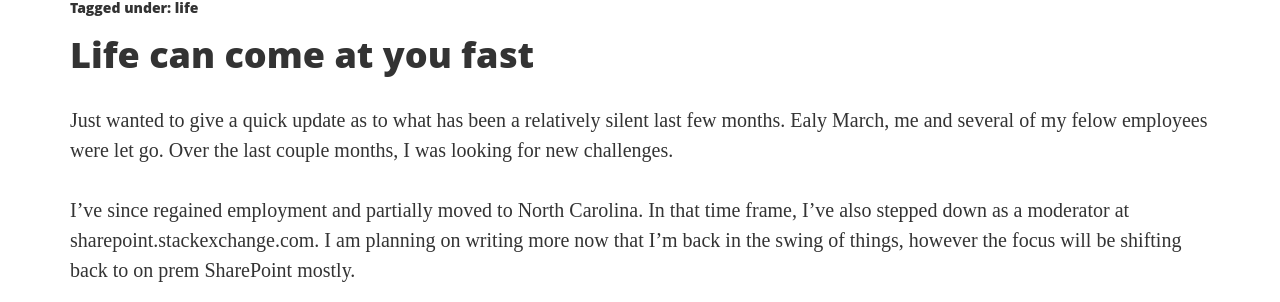
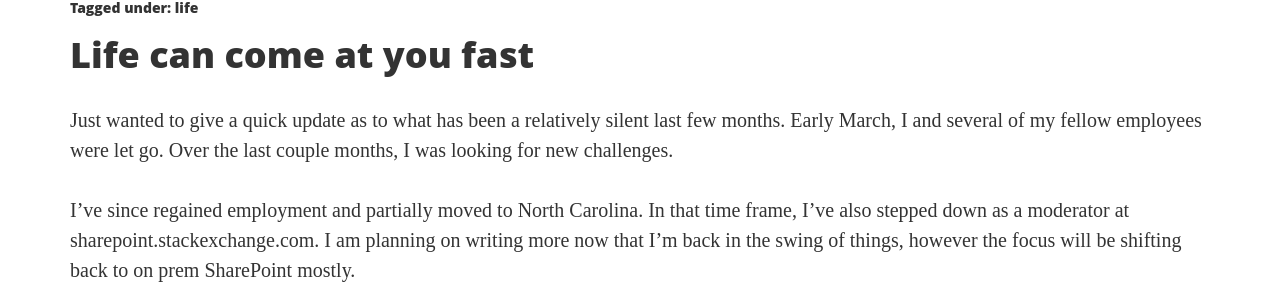
Before and after one commit to ejaya2/ejaya2.github.io, a Jekyll site: the page built from _posts/2018-05-01-life-updates.md, in a window 1280 px wide. Shown: the part 640-942 px from the top of the page. Built offline with Jekyll 4.4.1, drawn with Linux system fonts in a browser that asks for light colours.

Commit message:
Update 2018-05-01-life-updates.md

```diff
--- a/_posts/2018-05-01-life-updates.md
+++ b/_posts/2018-05-01-life-updates.md
@@ -9,7 +9,7 @@ author: Eric
 ---
 
 # Life can come at you fast
-Just wanted to give a quick update as to what has been a relatively silent last few months. Ealy March, me and several of my felow employees were let go. Over the last couple months, I was looking for new challenges.
+Just wanted to give a quick update as to what has been a relatively silent last few months. Early March, I and several of my fellow employees were let go. Over the last couple months, I was looking for new challenges.
 
 I've since regained employment and partially moved to North Carolina. In that time frame, I've also stepped down as a moderator at sharepoint.stackexchange.com. I am planning on writing more now that I'm back in the swing of things, however the focus will be shifting back to on prem SharePoint mostly.
 
```
